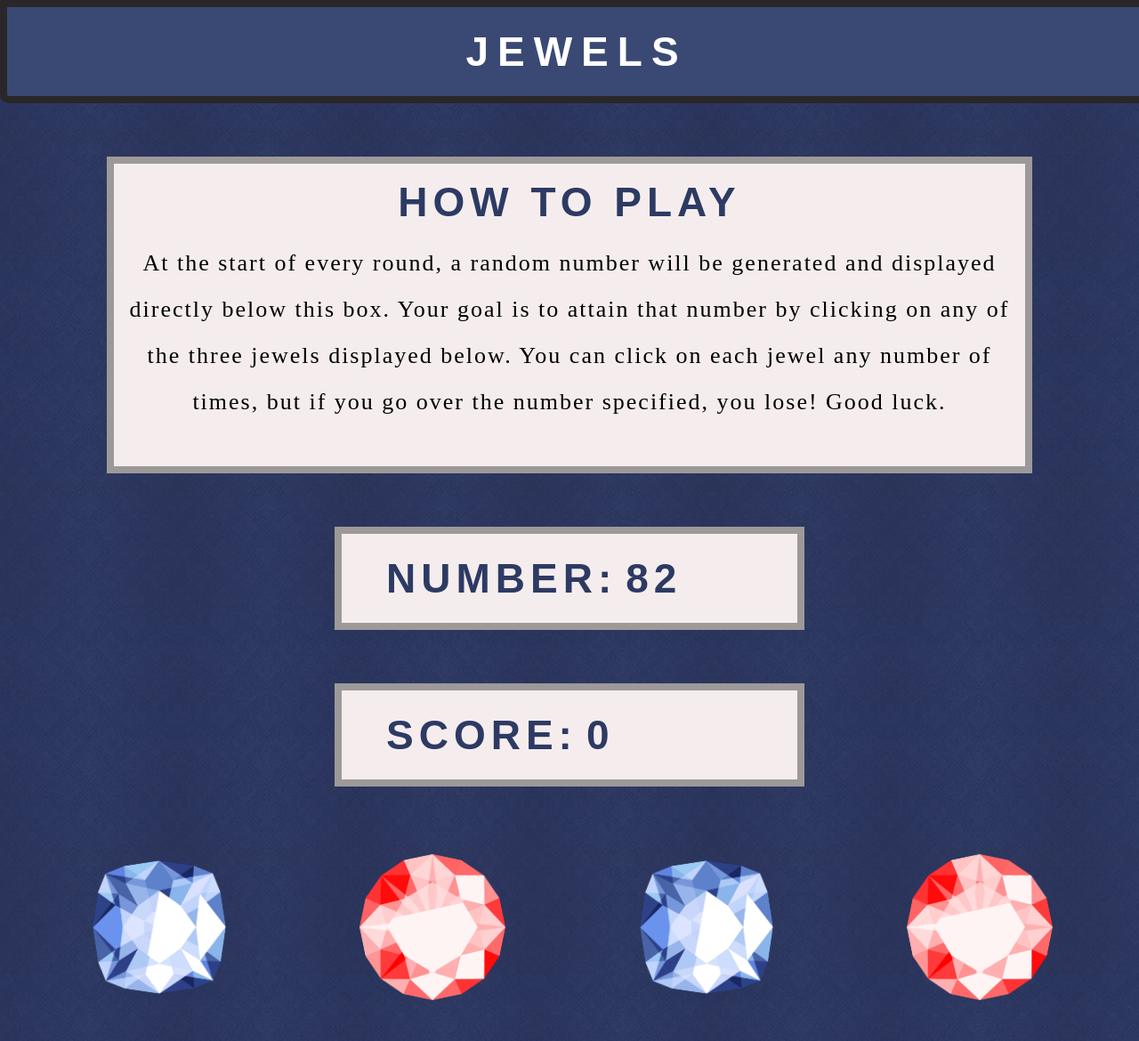
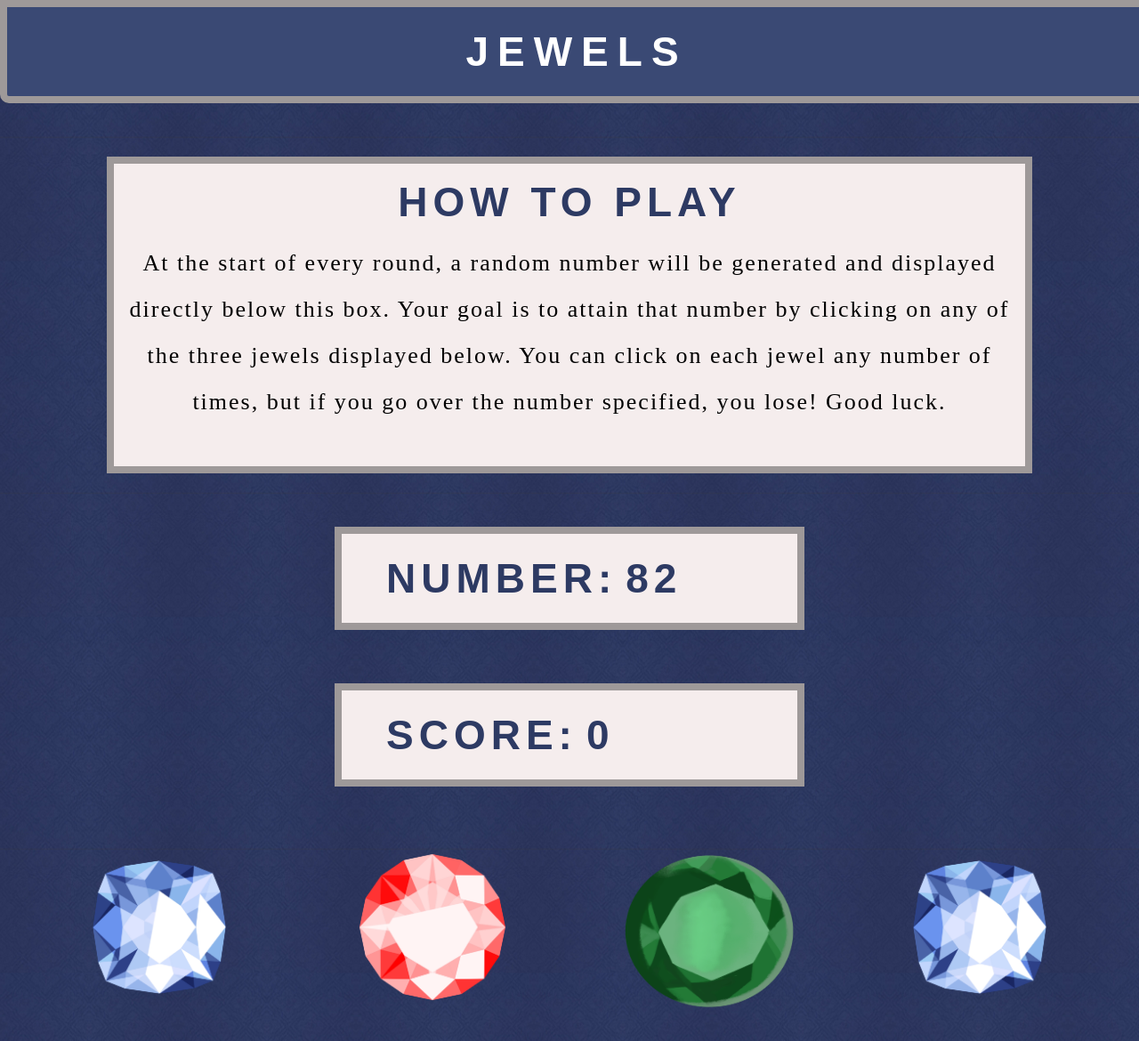
Before and after one commit to bwilson06/bw-unit-4-game, a plain HTML site: page index.html in a window 1280 px wide. Shown: the whole page at 89% size. Drawn offline with nearby package versions, Linux system fonts and the light colour scheme.

Commit message:
added one new jewel png. Couldn't find a fourth that matched the others unfortunately.

```diff
--- a/assets/css/style.css
+++ b/assets/css/style.css
@@ -15,7 +15,7 @@
     border-bottom-right-radius: 10px;
     border-width: 8px;
     border-style: solid;
-    border-color: rgb(41, 39, 39);
+    border-color: #9e9999;
 }
 
 .header{
@@ -129,6 +129,7 @@
     border-style: solid;
     border-color: #9e9999;
     margin-bottom: 10px;
+    align-items: center;
 }
 
 .score{
@@ -141,6 +142,7 @@
     text-transform: uppercase;
     color: #2d3a63;
     margin-left: 50px;
+    float: left;
 }
 
 #totalscore{
--- a/index.html
+++ b/index.html
@@ -29,8 +29,8 @@
 <div class="container">
     <img src="assets/images/—Pngtree—vector cartoon deduction jewel_4518298.png" class="jewels" id="jewel-one">
     <img src="assets/images/—Pngtree—vector cartoon deduction jewel_4519357.png" class="jewels" id="jewel-two">
-    <img src="assets/images/—Pngtree—vector cartoon deduction jewel_4518298.png" class="jewels" id="jewel-three">
-    <img src="assets/images/—Pngtree—vector cartoon deduction jewel_4519357.png" class="jewels" id="jewel-four">
+    <img src="assets/images/—Pngtree—cartoon emerald pendant illustration_4553966.png" class="jewels" id="jewel-three">
+    <img src="assets/images/—Pngtree—vector cartoon deduction jewel_4518298.png" class="jewels" id="jewel-four">
 </div>
 <script src="assets/javascript/game.js"></script>
 </body>
```
Also changed, not shown: assets/images/—Pngtree—cartoon emerald pendant illustration_4553966.png (added), assets/images/—Pngtree—diamond icon cartoon style_5258457.png (added).
